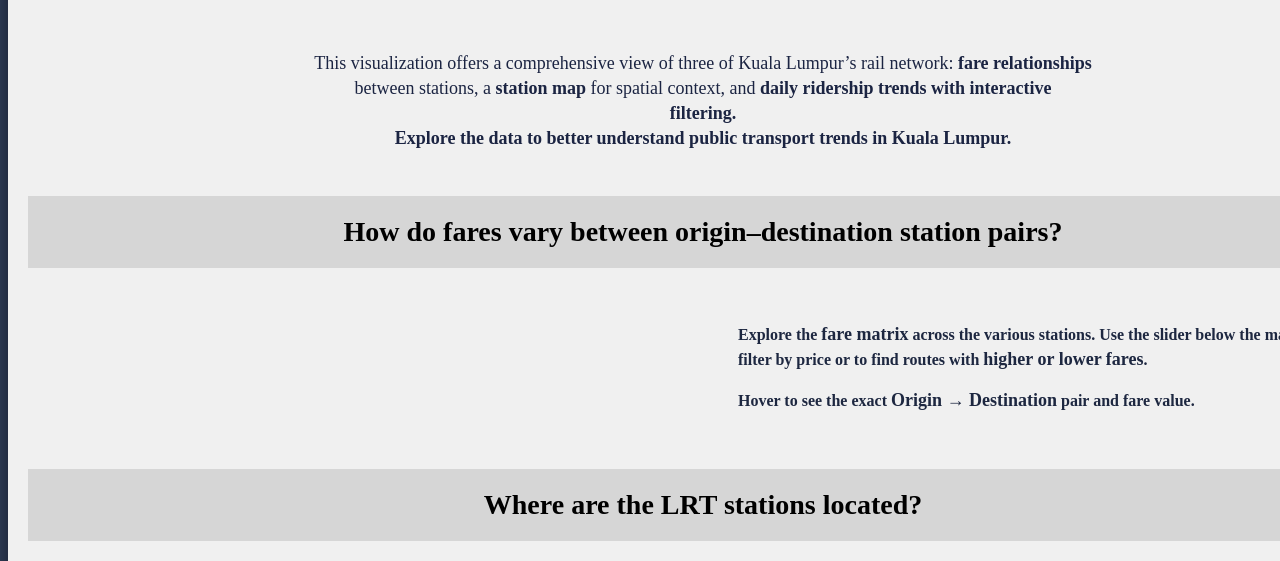
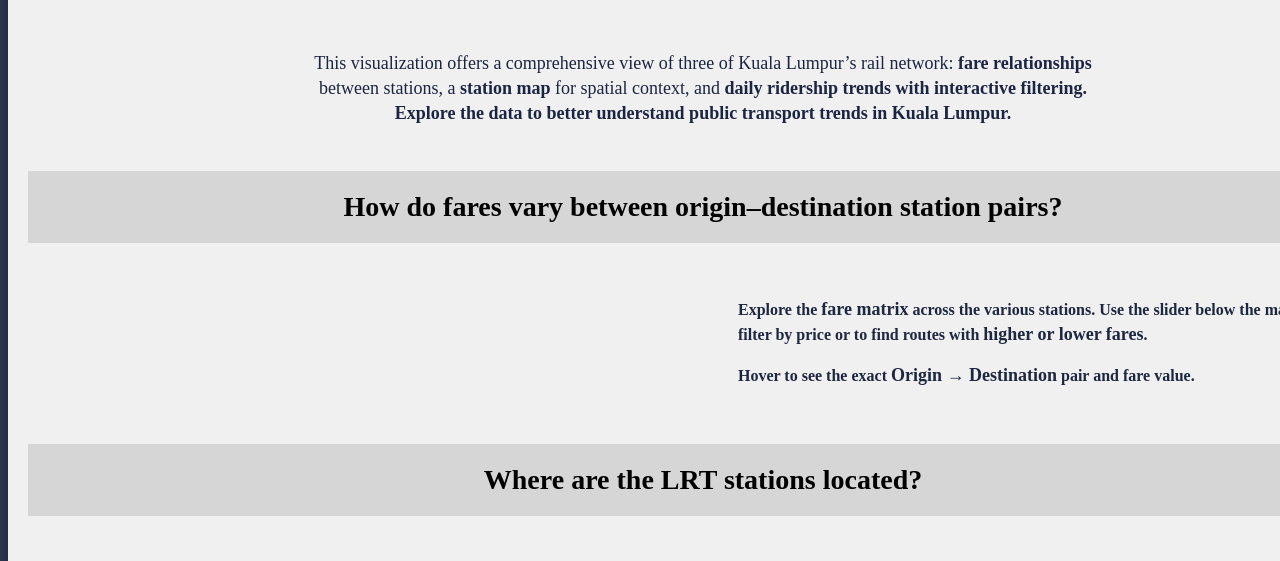
Before and after one commit to Soyaboss/FIT3179_Assignment2, a plain HTML site: page index.html in a window 1280 px wide. Shown: the part 181-742 px from the top of the page. Drawn offline with Linux system fonts and the light colour scheme; a script that the page names is missing.

Commit message:
Update index.html

```diff
--- a/index.html
+++ b/index.html
@@ -18,7 +18,7 @@
 
     <div id="title-description" class="description-paragraph">
       This visualization offers a comprehensive view of three of Kuala Lumpur’s rail network: <b>fare relationships</b> <br> between stations,
-      a <b>station map</b> for spatial context, and <b>daily ridership trends with interactive <br> filtering.<br>Explore the data to better understand
+      a <b>station map</b> for spatial context, and <b>daily ridership trends with interactive filtering.<br>Explore the data to better understand
       public transport trends in Kuala Lumpur.
     </div>
 
```
